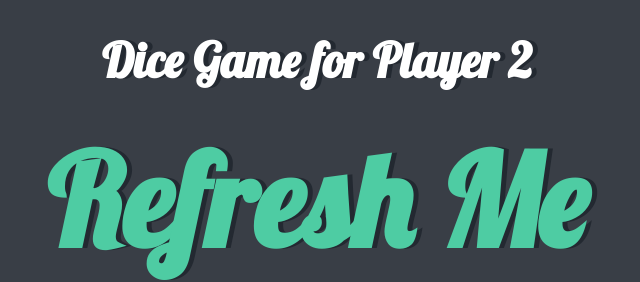
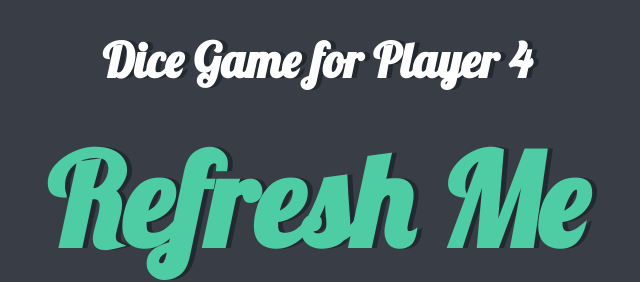
Before and after one commit to AlgorithmsUnlocks/javascript-dice-project.github.io, a plain HTML site: page dicee4.html in a window 1280 px wide. Shown: the top 282 px of the page, 323-963 px from the left. Drawn offline with Linux system fonts and the light colour scheme.

Commit message:
first commit

```diff
--- a/dicee4.html
+++ b/dicee4.html
@@ -11,7 +11,7 @@
 
     <div class="container">
 
-      <h2>Dice Game for Player 2</h2>
+      <h2>Dice Game for Player 4</h2>
       <h1>Refresh Me</h1>
 
       <div class="dice">
```
